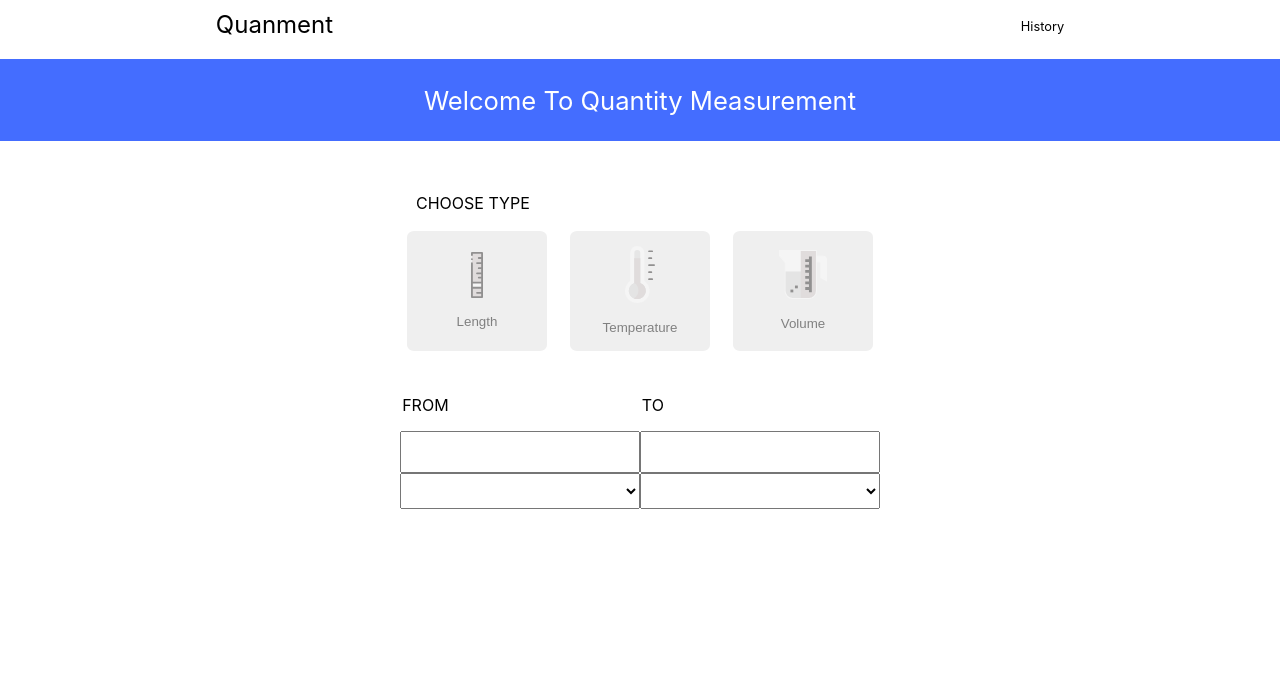
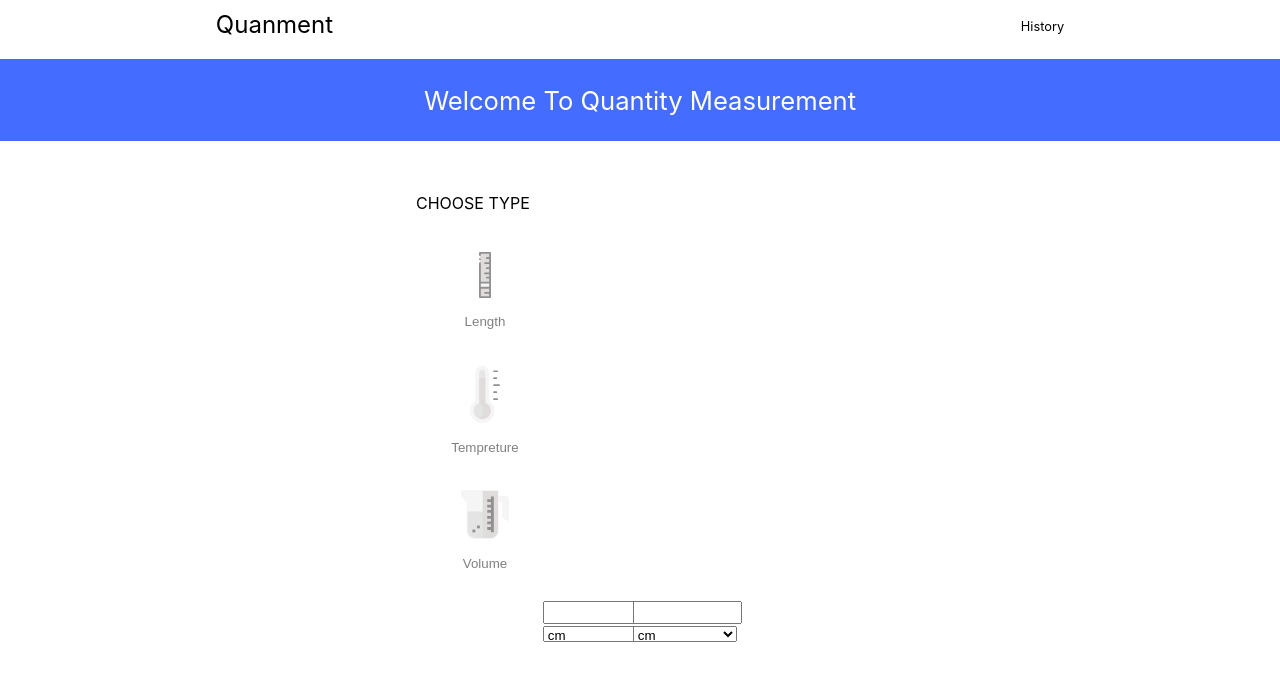
Before and after one commit to vai4411/QuantityMeasurementReact, a React (Create React App) app: page / in a window 1280 px wide. Shown: the top 680 px of the page. Built offline with nearby package versions, Linux system fonts and the light colour scheme.

Commit message:
ADDED: used onclick event for select subunits dropdown list

```diff
--- a/src/App.js
+++ b/src/App.js
@@ -1,15 +1,30 @@
-import React from 'react';
+import React, { useState } from 'react';
 import Header from './components/header';
 import Welcome from './components/welcome';
 import Quantity from './components/quantity';
 import Type from './components/type';
-import Convertion from './components/conversion';
 import './styles/header.scss';
 import Scale from './asserts/scale-1.svg';
 import Hot from './asserts/hot.svg';
 import Beaker from './asserts/beaker-1.svg';
 
-function App() {
+class App extends React.Component {
+
+  render(){
+    var Units = [{
+      unit:'Length',
+      icon: Scale,
+      subunits:['cm','m']
+    },
+    {
+      unit:'Tempreture',
+      icon: Hot,
+      subunits:['c','f']},
+      {
+        unit:'Volume',
+        icon: Beaker,
+        subunits:['kg','gram']
+      }];
   return (
     <div>
       <Header name='Quanment' link='History'/>
@@ -18,16 +33,13 @@ function App() {
       <Type msg='CHOOSE TYPE'/>
       </div>
       <div className='quantity-button'>
-      <Quantity icon={Scale} desc='Length'/>
-      <Quantity icon={Hot} desc='Temperature'/>
-      <Quantity icon={Beaker} desc='Volume'/>
+        <Quantity units={Units} />
       </div>
       <div className='quantity-button'>
-      <Convertion id='FROM' />
-      <Convertion id='TO'/>
       </div>
     </div>
   );
+  }
 }
 
 export default App;
--- a/src/components/conversion.jsx
+++ b/src/components/conversion.jsx
@@ -2,13 +2,17 @@ import React, { Component } from 'react'
 
 class Conversion extends Component{
 	render(){
-		const value=this.props;
 		return(
 			<div className='conversion'>
-			<p>{value.id}</p>
 			<input></input>
-			<select></select>
-			</div>
+			<select>
+			{this.props.unit.map((data) => {
+			return(
+			<option>{data}</option>
+			)
+		})}
+		</select>
+		</div>
 		)
 	}
 }
--- a/src/components/quantity.jsx
+++ b/src/components/quantity.jsx
@@ -1,12 +1,44 @@
 import React, { Component } from 'react'
+import Conversion from './conversion';
 
 class Quantity extends Component{
+
+	constructor(props){
+		super(props)
+		this.state={
+		  subunit : this.props.units[0].subunits
+		}
+	  }
+
+	  changeSubunit = (id) => {
+		  this.setState({
+			  subunit : this.props.units[id].subunits
+		  })
+	  }
+
 	render(){
-		const item=this.props;
+		console.log(this.props);
 		return(
-		<button className='quantity'><img src={item.icon}></img><p>{item.desc}</p></button>
+			<div>
+		{this.props.units.map((data,index) => {
+		return(
+			<div>
+			<button className='quantity' onClick={this.changeSubunit.bind(this,index)}>
+			<img class='image' src={data.icon}></img>
+			<p>{data.unit}</p>
+			</button>
+			</div>
+		);
+		}
 		)
 	}
+	<div className='quantity-button'>
+	<Conversion unit={this.state.subunit}/>
+	<Conversion unit={this.state.subunit}/>
+	</div>
+	</div>
+		);
+}
 }
 
 export default Quantity;
--- a/src/styles/header.scss
+++ b/src/styles/header.scss
@@ -24,7 +24,7 @@
 	background-color: #446DFF;
 	justify-content: center;
 	font-size: 160%;
-	color: white;
+	color: #ffffff;
 }
 
 .quantity-button{
@@ -41,6 +41,8 @@
 	height: 120px;
 	border-radius: 5%;
 	border-style: none;
+	background-color: transparent;
+	background-image: './assert/beaker.svg';
 	p{
 		margin-bottom: 1%;
 		color: grey;
@@ -70,3 +72,8 @@
 		margin-left: -7%;
 	}
 }
+
+.button1{
+	// color: #446DFF;
+	width: 10%;
+}
```
